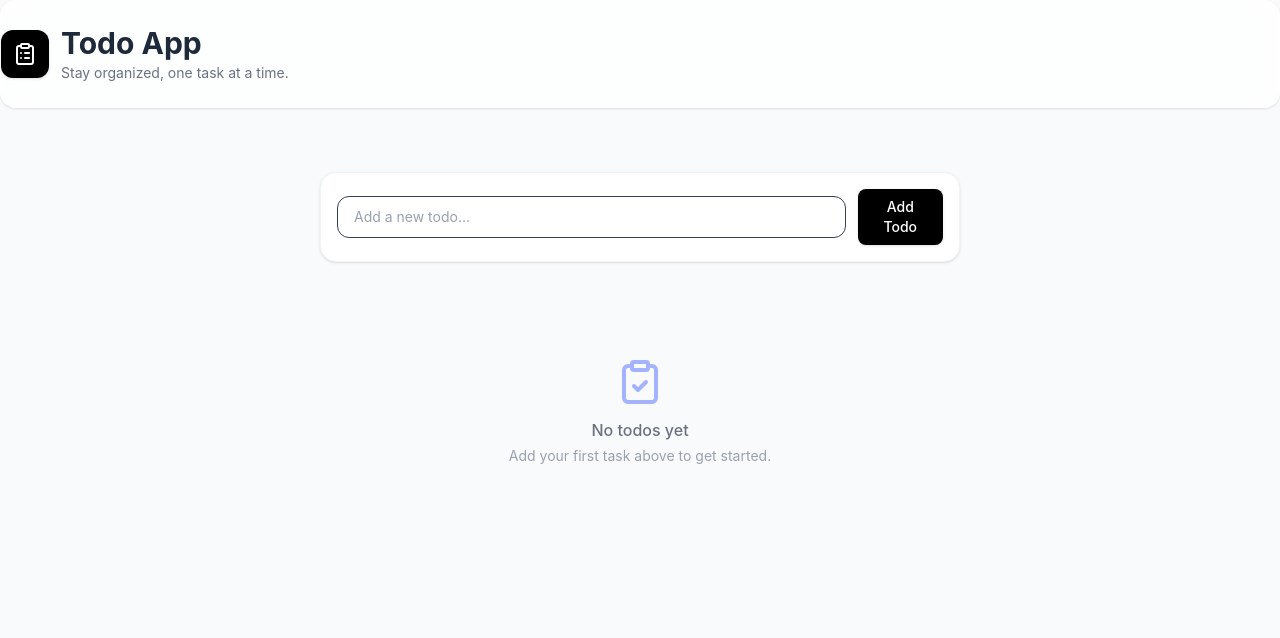
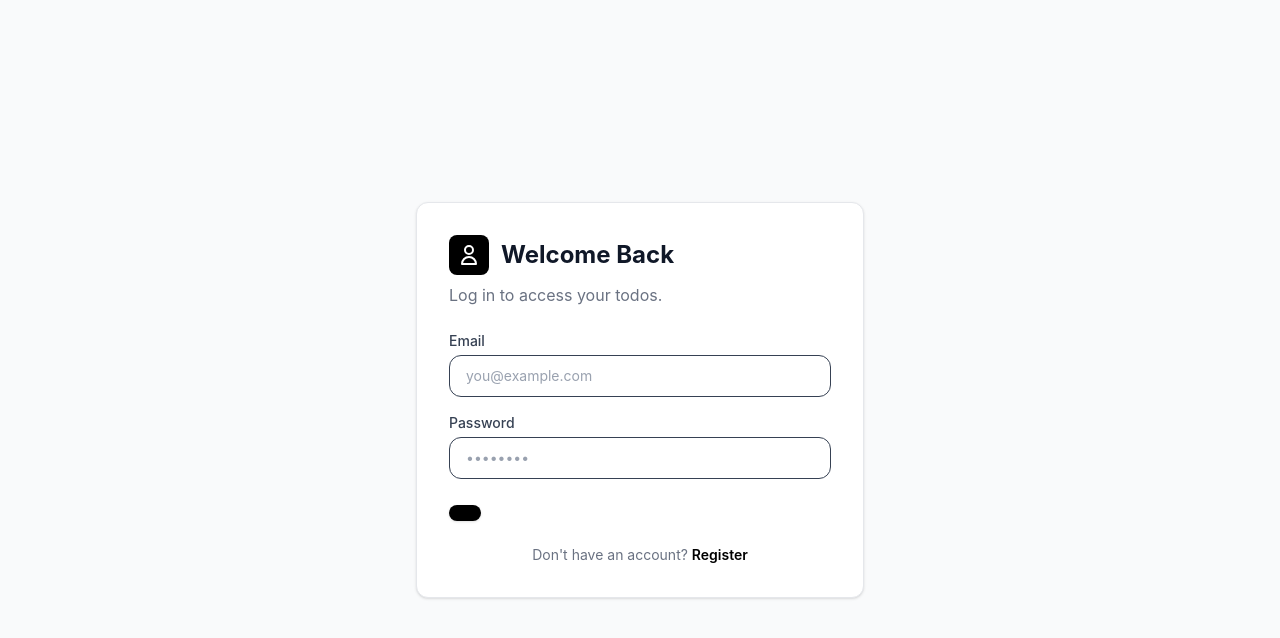
Before and after one commit to anuska-magar/todo-app, a React (Vite) app in the folder frontend/: page /login in a window 1280 px wide. Shown: the top 638 px of the page. Built offline with nearby package versions, Linux system fonts and the light colour scheme.

Commit message:
created login page and redid app.jsx and main.jsx

```diff
--- a/frontend/package.json
+++ b/frontend/package.json
@@ -14,6 +14,7 @@
     "lucide-react": "^1.21.0",
     "react": "^19.2.6",
     "react-dom": "^19.2.6",
+    "react-router-dom": "^7.18.0",
     "tailwindcss": "^4.3.1"
   },
   "devDependencies": {
--- a/frontend/src/App.jsx
+++ b/frontend/src/App.jsx
@@ -1,7 +1,16 @@
+import { Routes, Route } from "react-router-dom";
 import HomePage from "./pages/HomePage";
+import Login from "./pages/Login";
+import Register from "./pages/Register";
 
 function App() {
-  return <HomePage />;
+  return (
+    <Routes>
+      <Route path="/" element={<HomePage />} />
+      <Route path="/login" element={<Login />} />
+      <Route path="/register" element={<Register />} />
+    </Routes>
+  );
 }
 
 export default App;
--- a/frontend/src/main.jsx
+++ b/frontend/src/main.jsx
@@ -1,10 +1,13 @@
 import { StrictMode } from 'react'
 import { createRoot } from 'react-dom/client'
+import { BrowserRouter } from 'react-router-dom'
 import './index.css'
 import App from './App.jsx'
 
 createRoot(document.getElementById('root')).render(
   <StrictMode>
-    <App />
+    <BrowserRouter>
+      <App />
+    </BrowserRouter>
   </StrictMode>,
 )
--- /dev/null
+++ b/frontend/src/pages/Login.jsx
@@ -0,0 +1,102 @@
+import { useState } from "react";
+import { useNavigate, Link } from "react-router-dom";
+import Input from "../components/Input";
+import Button from "../components/Button";
+import { loginUser } from "../utils/auth";
+
+function Login() {
+  const [email, setEmail] = useState("");
+  const [password, setPassword] = useState("");
+  const [error, setError] = useState("");
+
+  const navigate = useNavigate();
+
+  function handleSubmit(e) {
+    e.preventDefault();
+
+    if (!email || !password) {
+      setError("Please fill in both fields.");
+      return;
+    }
+
+    const result = loginUser(email, password);
+
+    if (result.success) {
+      navigate("/"); // go to home/todo page after login
+    } else {
+      setError(result.message);
+    }
+  }
+
+  return (
+    <div className="min-h-screen flex items-center justify-center bg-gray-50 px-4">
+      <div className="w-full max-w-md bg-white border border-gray-200 rounded-xl shadow-sm p-8">
+        <div className="flex items-center gap-3 mb-2">
+          <div className="bg-black p-2 rounded-lg">
+            <svg
+              xmlns="http://www.w3.org/2000/svg"
+              className="h-6 w-6 text-white"
+              fill="none"
+              viewBox="0 0 24 24"
+              stroke="currentColor"
+            >
+              <path
+                strokeLinecap="round"
+                strokeLinejoin="round"
+                strokeWidth={2}
+                d="M16 7a4 4 0 11-8 0 4 4 0 018 0zM12 14a7 7 0 00-7 7h14a7 7 0 00-7-7z"
+              />
+            </svg>
+          </div>
+          <h1 className="text-2xl font-bold text-gray-900">Welcome Back</h1>
+        </div>
+        <p className="text-gray-500 mb-6">Log in to access your todos.</p>
+
+        <form onSubmit={handleSubmit} className="space-y-4">
+          <div>
+            <label className="block text-sm font-medium text-gray-700 mb-1">
+              Email
+            </label>
+            <Input
+              type="email"
+              placeholder="you@example.com"
+              value={email}
+              onChange={(e) => setEmail(e.target.value)}
+            />
+          </div>
+
+          <div>
+            <label className="block text-sm font-medium text-gray-700 mb-1">
+              Password
+            </label>
+            <Input
+              type="password"
+              placeholder="••••••••"
+              value={password}
+              onChange={(e) => setPassword(e.target.value)}
+            />
+          </div>
+
+          {error && (
+            <p className="text-sm text-red-600 bg-red-50 border border-red-200 rounded-lg px-3 py-2">
+              {error}
+            </p>
+          )}
+
+          <Button type="submit" className="w-full justify-center">
+            Log In
+          </Button>
+        </form>
+
+        <p className="text-sm text-gray-500 mt-6 text-center">
+          Don't have an account?{" "}
+          <Link to="/register" className="text-black font-semibold hover:underline">
+            Register
+          </Link>
+        </p>
+      </div>
+    </div>
+  );
+}
+
+export default Login;
```
Also changed, not shown: 1 other file (tests, documents, lock files or other folders).
